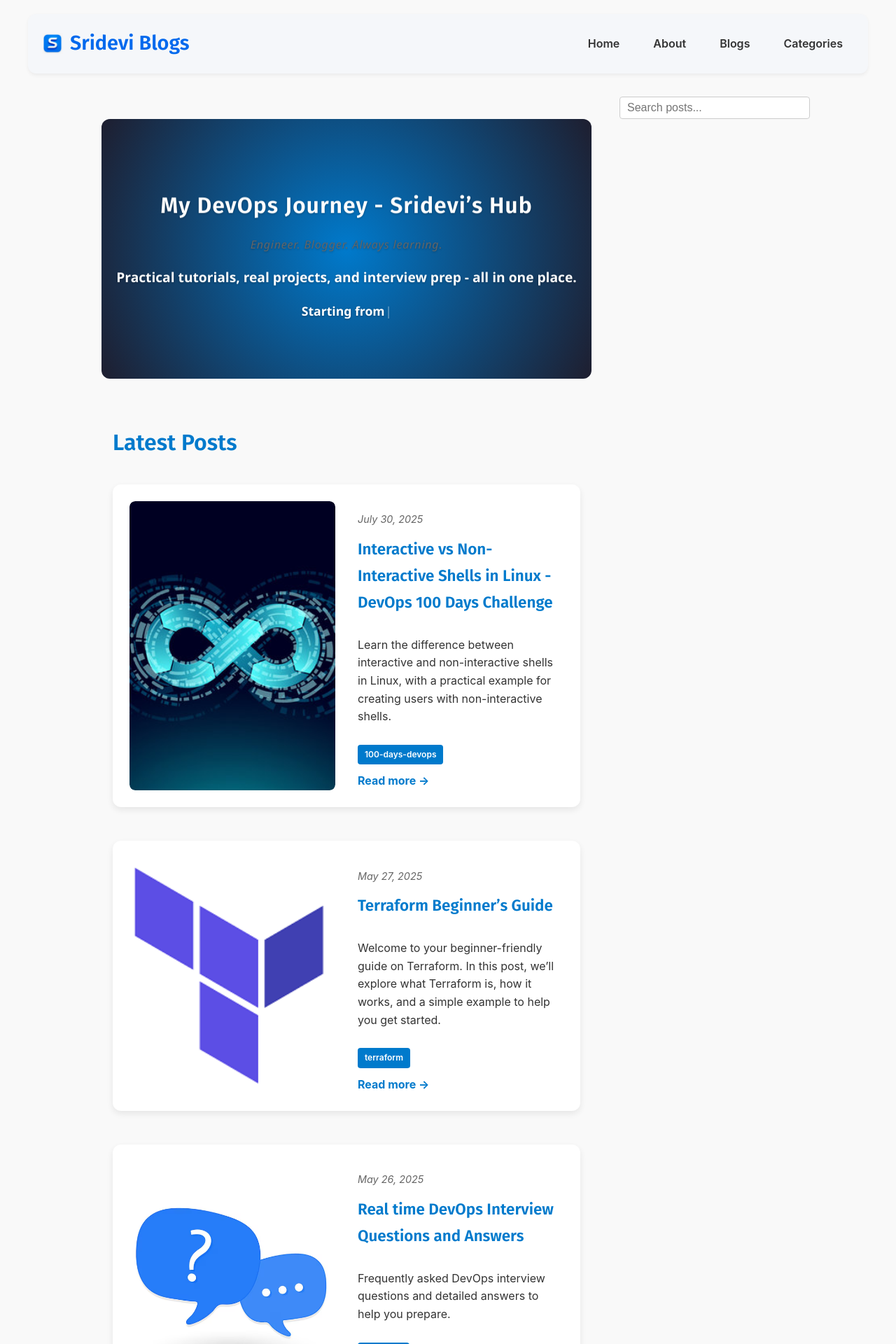
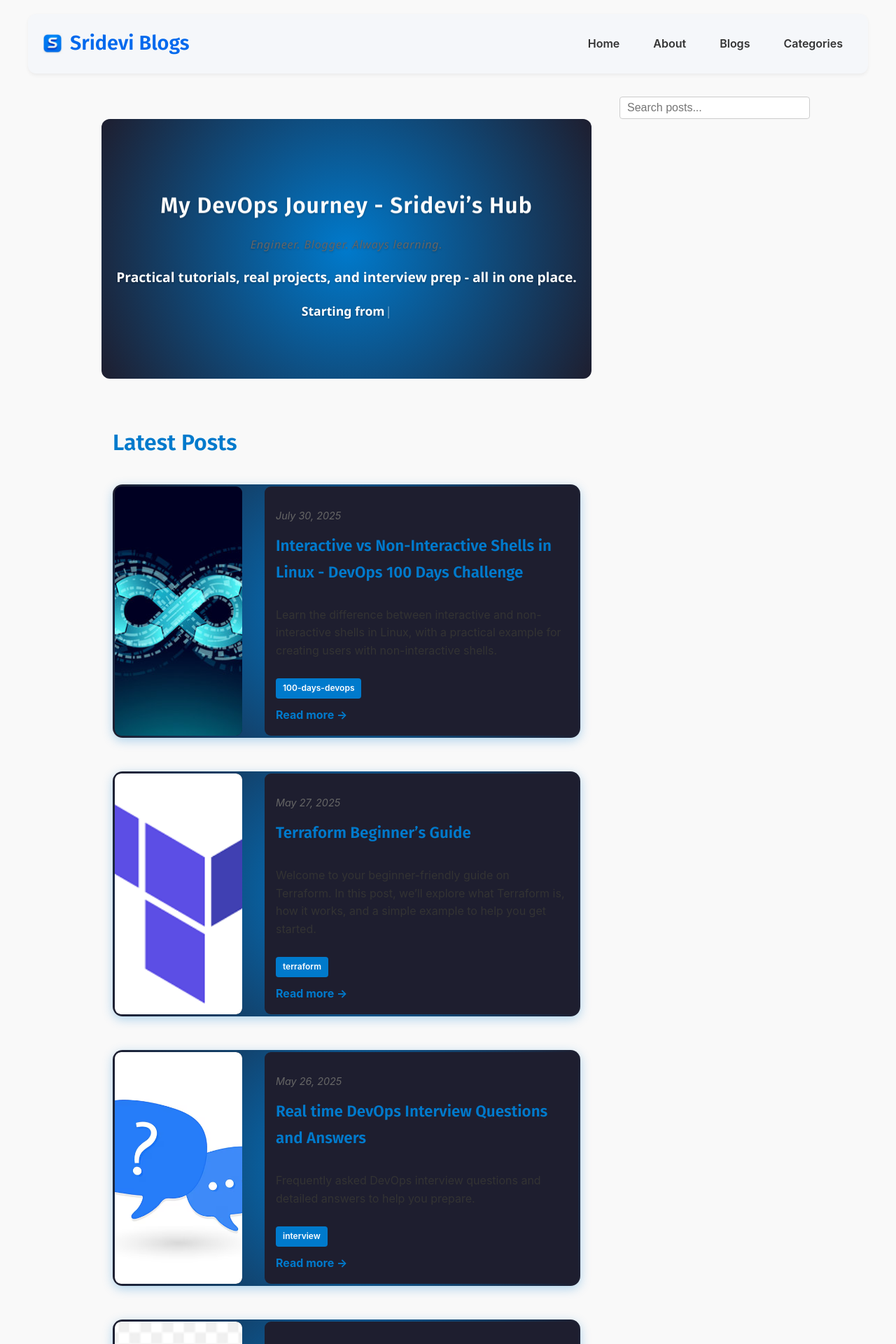
Before and after one commit to srideviblogs/srideviblogs.github.io, a Jekyll site: the page built from index.md, in a window 1280 px wide. Shown: the top 1920 px of the page at 70% size. Built offline with Jekyll 4.4.1, drawn with Linux system fonts in a browser that asks for light colours.

Commit message:
Update custom.css

```diff
--- a/assets/css/custom.css
+++ b/assets/css/custom.css
@@ -550,10 +550,10 @@ header.site-header {
   align-items: stretch;
   margin-bottom: 3rem;
   gap: 2rem;
-  background: white;
-  border-radius: 12px;
-  box-shadow: 0 4px 10px rgba(0, 0, 0, 0.08);
-  padding: 1.5rem;
+  background: radial-gradient(circle at center, #007acc, #1e1e2f);
+  border-radius: 14px;
+  box-shadow: 0 4px 15px rgba(0, 122, 204, 0.3);
+  padding: 3px; /* Border thickness */
   transition: transform 0.2s ease, box-shadow 0.2s ease;
   min-height: 280px;
 }
@@ -567,11 +567,22 @@ header.site-header {
   flex-direction: row-reverse;
 }
 
+/* Inner content with solid background to create the border effect */
+.alt-post-row > .alt-post-content,
+.alt-post-row > .alt-post-image {
+  background-color: #1e1e2f;
+  border-radius: 9px;
+  padding: 1rem;
+  color: white;
+}
+
 .alt-post-image {
   flex: 1 1 45%;
   position: relative;
   overflow: hidden;
-  border-radius: 8px;
+  border-radius: 9px;
+  max-width: 150px;
+  display: block;
 }
 
 .alt-post-image::before {
```
